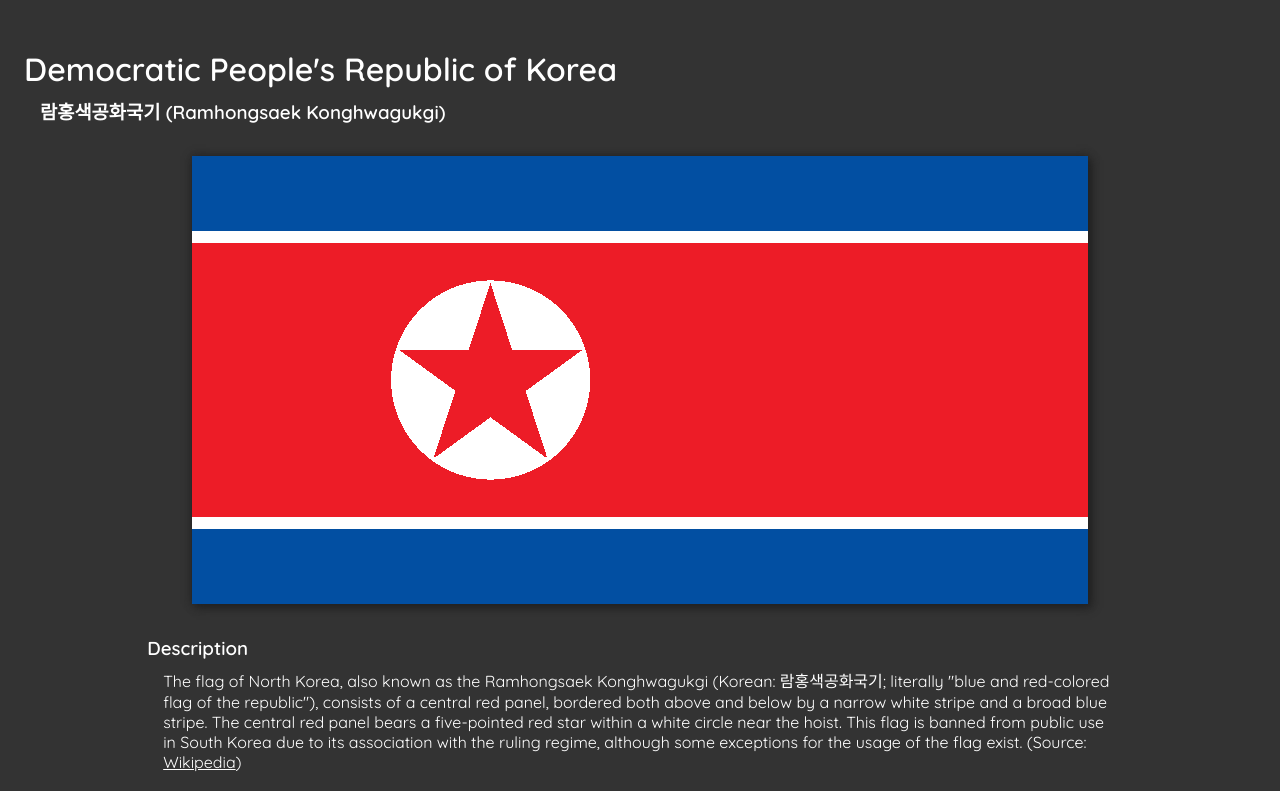
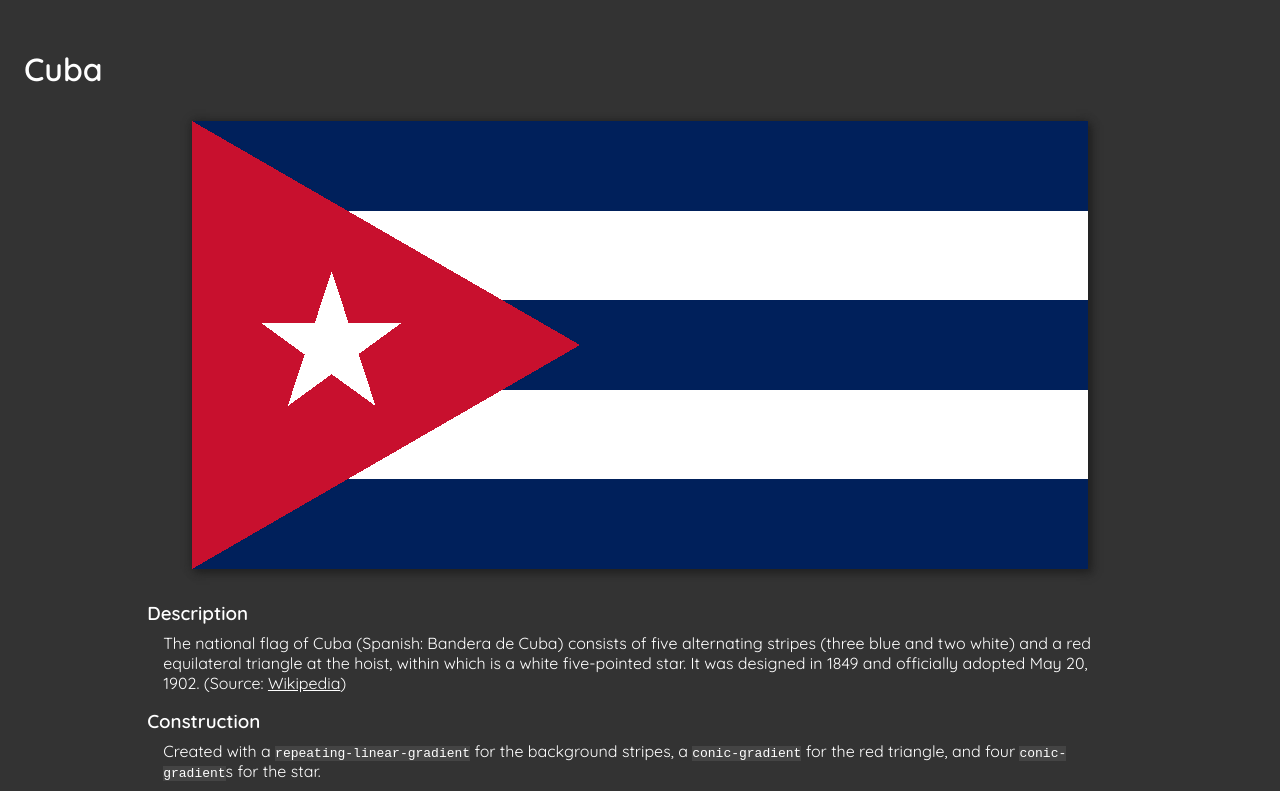
Before and after one commit to henrywoody/css-flags, a React (Create React App) app in the folder client/: page / in a window 1280 px wide. Shown: the part 2800-3591 px from the top of the page. Built offline with nearby package versions, Linux system fonts and the light colour scheme.

Commit message:
Adds flag of Cuba
Adds flag of Cuba.

```diff
--- /dev/null
+++ b/client/src/Flags/Cuba/index.tsx
@@ -0,0 +1,37 @@
+import React from "react";
+import FlagArea from "../../Components/FlagArea";
+import DescriptionSection from "../../Components/DescriptionSection";
+import ExternalLink from "../../Components/ExternalLink";
+import "./style.css";
+
+
+const Cuba: React.FC = () => {
+	return (
+		<FlagArea title="Cuba">
+			<DescriptionSection title="Description">
+				<p>
+					The national flag of Cuba (Spanish: Bandera de Cuba) consists of five alternating stripes (three blue and two white) and a red equilateral triangle at the hoist, within which is a white five-pointed star. It was designed in 1849 and officially adopted May 20, 1902. (Source: <ExternalLink href="https://en.wikipedia.org/wiki/Flag_of_Cuba">Wikipedia</ExternalLink>)
+				</p>
+			</DescriptionSection>
+
+			<DescriptionSection title="Construction">
+				<p>
+					Created with a <code>repeating-linear-gradient</code> for the background stripes, a <code>conic-gradient</code> for the red triangle, and four <code>conic-gradient</code>s for the star.
+				</p>
+			</DescriptionSection>
+
+			<DescriptionSection title="Sources">
+				<ul className="citation-list">
+					<li>
+						Wikipedia: <ExternalLink href="https://en.wikipedia.org/wiki/Flag_of_Cuba">"Flag of Cuba"</ExternalLink>
+					</li>
+					<li>
+						Vexilla Mundi: <ExternalLink href="http://www.vexilla-mundi.com/cuba_flag.html">"Cuba"</ExternalLink>
+					</li>
+				</ul>
+			</DescriptionSection>
+		</FlagArea>
+	)
+}
+
+export default Cuba;
--- /dev/null
+++ b/client/src/Flags/Cuba/style.css
@@ -0,0 +1,72 @@
+.flag-area-cuba {
+	--blue: #00205b;
+	--red: #c8102e;
+	--white: #fff;
+}
+
+.flag-area-cuba .flag {
+	--aspect-ratio: calc(1 / 2);
+
+	--root-3: 1.73205;
+
+	--triangle-side-length: calc(1 / 2 * var(--height));
+	--triangle-width: calc(var(--triangle-side-length) * var(--root-3));
+
+	--star-color: var(--white);
+	--star-background-color: var(--red);
+	--star-interior-angle: 36deg;
+	--star-radius: calc(1 / 12 * var(--width));
+    --star-width: calc(var(--star-radius) * 2);
+	--star-height: calc(var(--star-radius) * (1 + var(--sin-54)));
+	--star-x-position: calc(var(--triangle-side-length) / 2 / var(--root-3)); /* center point of triangle */
+	--star-y-position: calc(50% - (2 * var(--star-radius) - var(--star-height)) / 2);
+    --star-sizing: no-repeat var(--star-x-position) var(--star-y-position) / var(--star-width) var(--star-height);
+    --star-sizing-bottom-coverer: no-repeat var(--star-x-position) calc(var(--star-y-position) + 1px) / var(--star-width) calc(var(--star-height) + 1px);
+    --star-sizing-left-half: no-repeat calc(var(--star-x-position)) var(--star-y-position) / calc(var(--star-width) / 2) var(--star-height);
+    --star-sizing-right-half: no-repeat calc(var(--star-x-position) + var(--star-radius)) var(--star-y-position) / calc(var(--star-width) / 2) var(--star-height);
+    --star-top-side-h-position: calc(0% + var(--star-radius) * (1 - var(--cos-18)));
+	--star-top-side-v-position: calc(0% + var(--star-radius) * (1 - var(--sin-18)));
+
+	background:
+		/* Star */
+		conic-gradient(
+            from 90deg at var(--star-top-side-h-position) var(--star-top-side-v-position),
+            var(--star-color) 0 var(--star-interior-angle),
+            transparent 0 360deg
+        ) var(--star-sizing-left-half),
+        conic-gradient(
+            from calc(270deg - var(--star-interior-angle)) at calc(100% - var(--star-top-side-h-position)) var(--star-top-side-v-position),
+            var(--star-color) 0 var(--star-interior-angle),
+            transparent 0 360deg
+        ) var(--star-sizing-right-half),
+        conic-gradient(
+            from calc(180deg - 108deg / 2) at 50% calc(100% - var(--star-height) * var(--tan-18) / var(--tan-54) - 1px),
+            var(--star-background-color) 0 108deg,
+            transparent 0 360deg
+        ) var(--star-sizing-bottom-coverer),
+        conic-gradient(
+            from calc(180deg - var(--star-interior-angle) / 2) at 50% 0%,
+            var(--star-color) 0 var(--star-interior-angle),
+            transparent 0 360deg
+		) var(--star-sizing),
+
+		/* Triangle */
+		conic-gradient(
+			from 240deg at var(--triangle-width) 50%,
+			var(--red) 0 60deg,
+			transparent 0 360deg
+		),
+
+		/* Background Stripes */
+		linear-gradient( /* to fix pixel issues */
+			180deg,
+			var(--blue) 0 calc(1 / 5 * var(--height)),
+			transparent 0 100%
+		),
+		repeating-linear-gradient(
+			0deg,
+			var(--blue) 0 calc(1 / 5 * var(--height)),
+			var(--white) 0 calc(2 / 5 * var(--height))
+		)
+	;
+}
--- a/client/src/Flags/index.tsx
+++ b/client/src/Flags/index.tsx
@@ -1,6 +1,7 @@
 import React from "react";
 import Bahamas from "./Bahamas";
 import Botswana from "./Botswana";
+import Cuba from "./Cuba";
 import DemocraticPeoplesRepublicOfKorea from "./DemocraticPeoplesRepublicOfKorea";
 import DemocraticRepublicOfTheCongo from "./DemocraticRepublicOfTheCongo";
 import Greece from "./Greece";
@@ -31,6 +32,7 @@ import UnitedStatesOfAmerica from "./UnitedStatesOfAmerica";
 const flags: React.ReactElement[] = [
     <Bahamas key="bahamas"/>,
     <Botswana key="botswana"/>,
+    <Cuba key="cuba"/>,
     <DemocraticPeoplesRepublicOfKorea key="democratic-peoples-republic-of-korea"/>,
     <DemocraticRepublicOfTheCongo key="democratic-republic-of-the-congo"/>,
     <Greece key="greece"/>,
```
